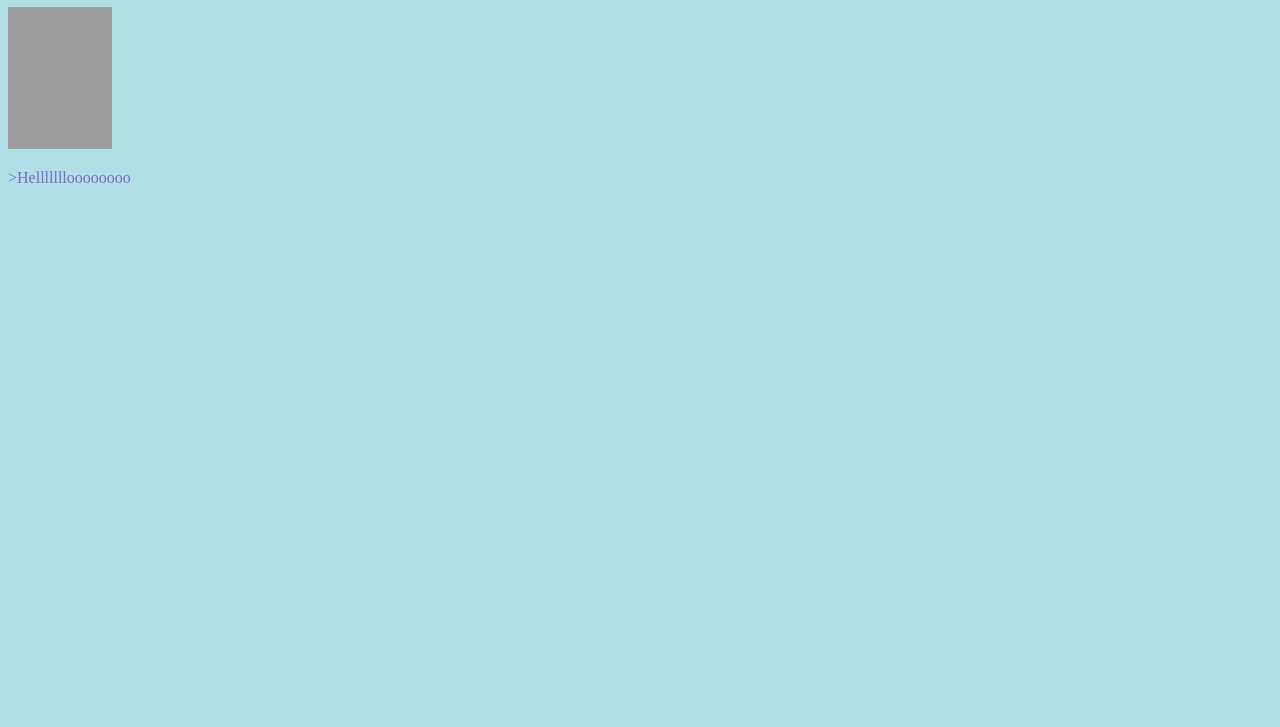
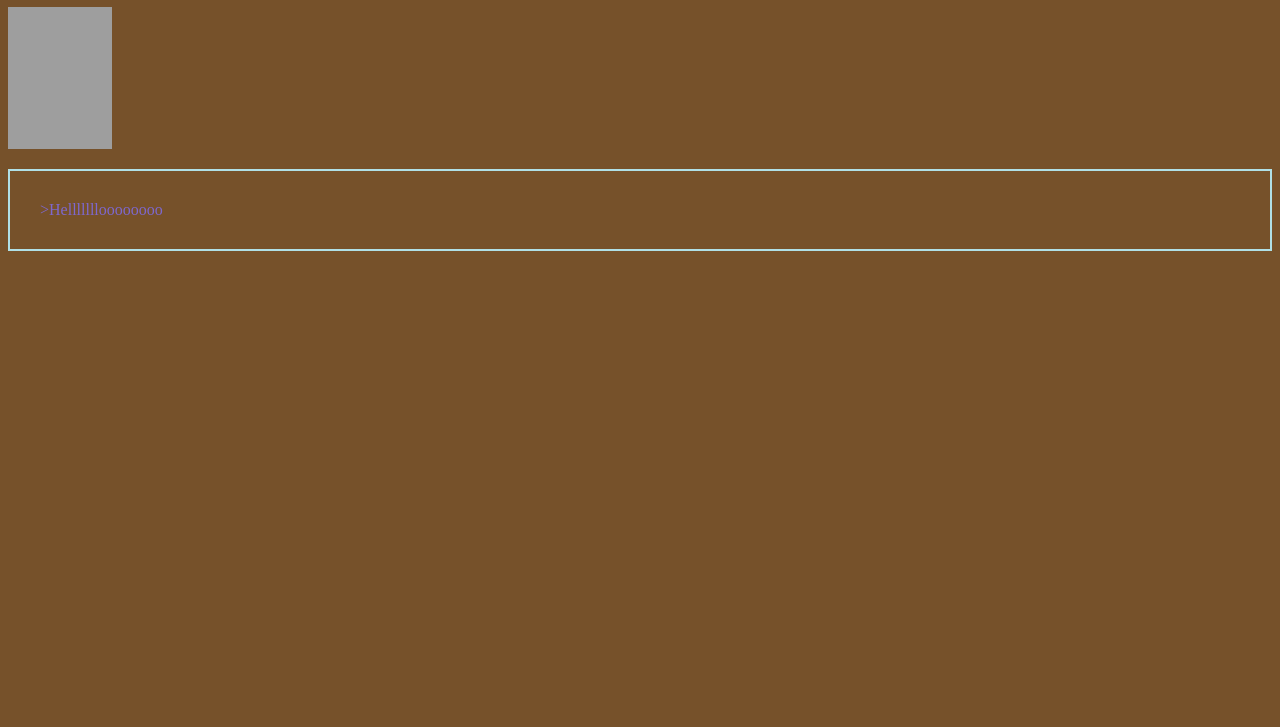
Before and after one commit to Antonyjcub/Antonyjcub.github.io, a plain HTML site: page index.html in a window 1280 px wide. Shown: the part 73-800 px from the top of the page. Drawn offline with Linux system fonts and the light colour scheme; grey boxes are pictures that could not be loaded.

Commit message:
"ext css styling"

```diff
--- a/index.html
+++ b/index.html
@@ -3,30 +3,21 @@
 <!DOCTYPE html>
 <html lang="en-US">
 <head>
+    <link rel="stylesheet" href="styles.css">
 <title>
     Personal Site
 </title>
 </head>
-<style>
-    body {background-color: powderblue;}
-    h1   {color: blue;}
-    p    {color: rgb(126, 104, 206);}
-    </style>
-
 <body>
 <div>
     <!-- First, the header -->
     <h1>
         this is my personal website beginning - AntonyJ
     </h1>
-
     <div>
         <img src="/Images/IMG_3322 2.PNG" alt="picture of me" width="104" height="142">
         <p>>Hellllllloooooooo</p>
     </div>
-    <!-- Then the body -->
-    <!-- Finally the footer -->
-
     </div>
     </body>
     </html>
--- /dev/null
+++ b/styles.css
@@ -0,0 +1,8 @@
+body {background-color: rgb(118, 81, 42);}
+
+h1   {color: blue;}
+
+p    {color: rgb(126, 104, 206);
+    border: 2px solid powderblue;
+    padding: 30px;
+}
```
